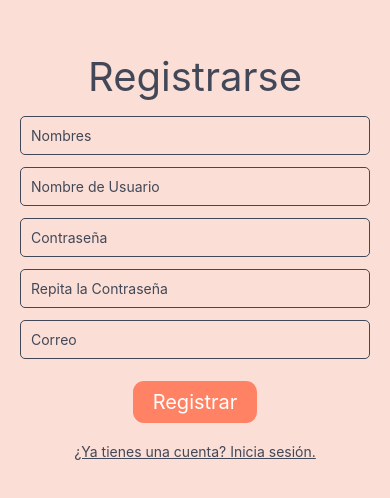
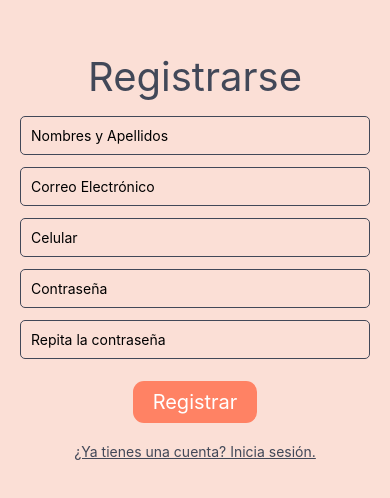
Before and after one commit to gabr13l195/carrito-compras-app, a React Native app: screen /REGISTRO in a window 390 px wide. Shown: the part 166-664 px from the top of the page. Built offline with nearby package versions, Linux system fonts and the light colour scheme.

Commit message:
Validando los usuarios

```diff
--- a/src/navigator/StackNavigator.tsx
+++ b/src/navigator/StackNavigator.tsx
@@ -2,15 +2,37 @@ import { createStackNavigator } from '@react-navigation/stack';
 import { InicioSesion } from '../screens/InicioSesion';
 import { Registrarse } from '../screens/Registrarse';
 import { PRIMARY_COLOR, THIRD_COLOR } from '../commons/Constant';
+import { useState } from 'react';
+
+
+//Arrgelo de usuarios
+export interface User {
+    id: number;
+    email: string;
+    password: string;
+}
 
 const Stack = createStackNavigator();
 
 export const Stacknavigator = () => {
+    //Arreglo de usuarios
+    const users: User[] = [
+        { id: 1, email: 'itsqmet@gmail.com', password: '1234' },
+    ];
+
+    const [listUser, setListUsers] = useState(users);
+
     return (
         <Stack.Navigator
             screenOptions={{ cardStyle: { backgroundColor: THIRD_COLOR } }}>
-            <Stack.Screen  options={{headerShown :false}} name="INICIO DE SESION" component={InicioSesion} />
-            <Stack.Screen options={{headerShown :false}} name="REGISTRO" component={Registrarse} />
+            <Stack.Screen
+                options={{ headerShown: false }}
+                name="INICIO DE SESION"
+                children={(props) => <InicioSesion {...props} user={listUser} />} />
+            <Stack.Screen
+                options={{ headerShown: false }}
+                name="REGISTRO"
+                component={Registrarse} />
         </Stack.Navigator>
     );
 }
--- a/src/screens/InicioSesion.tsx
+++ b/src/screens/InicioSesion.tsx
@@ -7,78 +7,68 @@ import { StatusBar } from 'expo-status-bar';
 import { PRIMARY_COLOR, THIRD_COLOR, SECOND_COLOR } from '../commons/Constant';
 import { InputComponent } from '../components/InputComponent';
 import { ButtonComponent } from '../components/ButtonComponent';
+import { User } from '../navigator/StackNavigator';
 
+interface Props {
+    user: User[];
+}
 
+interface Props extends StackScreenProps<any, any> {}
 
-interface Props extends StackScreenProps<any, any> { };
-
-interface FormLogin{
-    usuario: string;
-    contraseña: string;
-}
-//Arrgelo de usuarios
-interface User{
-    id: number;
+interface FormLogin {
     email: string;
     password: string;
 }
 
-export const InicioSesion = ({ navigation }: Props) => {
-    //Arreglo de usuarios
-    const users: User[] =[
-        {id: 1, email:'wilmer@gmail.com', password:'1234'},
-        {id: 2, email:'gabriel@gmail.com', password:'1234'},
-    ]
+export const InicioSesion = ({ user, navigation }: Props) => {
 
-    //Aqui se toma los valores de input
+    // Aqui se toman los valores de input
     const [formLogin, setFormLogin] = useState<FormLogin>({
-        usuario: '',
-        contraseña: ''
+        email: '',
+        password: ''
     });
-    const handleSetValues=(name:string, value:string)=>{
-        setFormLogin({...formLogin, [name]:value})
-    }
-    const handleSingIn = () =>{
-        if(formLogin.usuario === ''|| formLogin.contraseña === ''){
-            Alert.alert(
-                'Error',
-                'Complete todos los campos'
-            )
+
+    const handleSetValues = (name: string, value: string) => {
+        setFormLogin({ ...formLogin, [name]: value });
+    };
+
+    const handleSingIn = () => {
+        if (!formLogin.email || !formLogin.password) {
+            Alert.alert('Error', 'Complete todos los campos');
             return;
         }
 
-        //Validar que exista usuario
-        if(verifyUser()===null){
-            Alert.alert(
-                'Error',
-                'Usuario y/o Contraseña incorrectas'
-            )
+        // Validar que exista usuario
+        if (verifyUser()) {
+            Alert.alert('Éxito', 'Ingreso exitoso');
+            console.log(formLogin);
+        } else {
+            Alert.alert('Error', 'Usuario y/o Contraseña incorrectas');
         }
-        console.log(formLogin)
-    }
+    };
 
-    //Verificar si usuario esta en el arreglo
-    const verifyUser =()=>{
-        const existUser=users.filter(
-            user=>user.email=== formLogin.usuario &&
-            user.password===formLogin.contraseña)[0];
-        return existUser;
-    }
+    // Verificar si usuario está en el arreglo
+    const verifyUser = () => {
+        return user.some(
+            u => u.email === formLogin.email && u.password === formLogin.password
+        );
+    };
 
-    //Hook useState: Manipular visualizaion contraseña
+    // Hook useState: Manipular visualización contraseña
     const [hiddenPassword, setHiddenPassword] = useState<boolean>(true);
 
     return (
         <View style={styles.container}>
             <StatusBar backgroundColor={THIRD_COLOR} />
-            <TitleComponent title='Iniciar Sesion' />
-            <Text style={styles.text} >
+            <TitleComponent title='Iniciar Sesión' />
+            <Text style={styles.text}>
                 Realiza tus compras de manera segura y confiable
             </Text>
             <InputComponent
                 placeholder='Correo'
                 handleSetValues={handleSetValues}
-                    name='email'/>
+                name='email'
+            />
             <InputComponent
                 placeholder='Contraseña'
                 handleSetValues={handleSetValues}
@@ -87,7 +77,8 @@ export const InicioSesion = ({ navigation }: Props) => {
             />
             <ButtonComponent
                 textButton='Ingresar'
-                onPress={handleSingIn}/>
+                onPress={handleSingIn}
+            />
             <TouchableOpacity
                 onPress={() => navigation.navigate('REGISTRO')}>
                 <Text style={styles.linkText}>
--- a/src/screens/Registrarse.tsx
+++ b/src/screens/Registrarse.tsx
@@ -1,68 +1,100 @@
 import React, { useState } from 'react';
-import { Text, View, TextInput, Button, ScrollView, StatusBar } from 'react-native';
+import { Text, View, TextInput, Button, ScrollView, StatusBar, Alert } from 'react-native';
 import { styles } from '../commons/Styles';
 import { THIRD_COLOR } from '../commons/Constant';
 import { TouchableOpacity } from 'react-native-gesture-handler';
 import { NativeStackScreenProps } from 'react-native-screens/lib/typescript/native-stack/types';
-import { useNavigation } from '@react-navigation/native';
 import { TitleComponent } from '../components/TitleComponent';
+import { InputComponent } from '../components/InputComponent';
 
-interface Props extends NativeStackScreenProps<any, any> { };
+interface Props extends NativeStackScreenProps<any, any> { }
+
+interface FormRegister {
+    name: string;
+    email: string;
+    password: string;
+    confirmPassword: string;
+    celular: string;
+}
 
 export const Registrarse = ({ navigation }: Props) => {
-    const [name, setName] = useState('');
-    const [username, setUsername] = useState('');
-    const [password, setPassword] = useState('');
-    const [confirmPassword, setConfirmPassword] = useState('');
-    const [email, setEmail] = useState('');
+    // Aquí se toman los valores de input
+    const [formRegister, setFormRegister] = useState<FormRegister>({
+        name: '',
+        email: '',
+        password: '',
+        confirmPassword: '',
+        celular: ''
+    });
 
-    const handleRegister = () => {
-        console.log("Registro de nuevo usuario:");
-        console.log("Nombres:", name);
-        console.log("Nombre de Usuario:", username);
-        console.log("Contraseña:", password);
-        console.log("Confirma Contraseña:", confirmPassword);
-        console.log("Correo:", email);
+    const handleSetValues = (name: string, value: string) => {
+        setFormRegister({ ...formRegister, [name]: value });
+    };
+
+    const handleSignUp = () => {
+        const { name, email, password, confirmPassword, celular } = formRegister;
+
+        // Validación de campos vacíos
+        if (!name || !email || !password || !confirmPassword || !celular) {
+            Alert.alert(
+                'Error',
+                'Complete todos los campos'
+            );
+            return;
+        }
+
+        // Verificación de contraseñas iguales
+        if (password !== confirmPassword) {
+            Alert.alert(
+                'Error',
+                'Las contraseñas no coinciden'
+            );
+            return;
+        }
+
+        // Si todo es correcto, se imprime el formulario en la consola
+        console.log(formRegister);
+
+        // Mensaje de registro exitoso
+        Alert.alert(
+            'Éxito',
+            'Registro exitoso'
+        );
+
     };
 
     return (
         <ScrollView contentContainerStyle={styles.container}>
-            <StatusBar backgroundColor={THIRD_COLOR} />
+            <StatusBar />
             <TitleComponent title='Registrarse' />
-            <TextInput
-                style={styles.input}
-                placeholder="Nombres"
-                value={name}
-                onChangeText={setName}
+            <InputComponent
+                placeholder='Nombres y Apellidos'
+                handleSetValues={handleSetValues}
+                name='name'
             />
-            <TextInput
-                style={styles.input}
-                placeholder="Nombre de Usuario"
-                value={username}
-                onChangeText={setUsername}
+            <InputComponent
+                placeholder='Correo Electrónico'
+                handleSetValues={handleSetValues}
+                name='email'
             />
-            <TextInput
-                style={styles.input}
-                placeholder="Contraseña"
-                value={password}
-                onChangeText={setPassword}
-                secureTextEntry={true}
+            <InputComponent
+                placeholder='Celular'
+                handleSetValues={handleSetValues}
+                name='celular'
             />
-            <TextInput
-                style={styles.input}
-                placeholder="Repita la Contraseña"
-                value={confirmPassword}
-                onChangeText={setConfirmPassword}
-                secureTextEntry={true}
+            <InputComponent
+                placeholder='Contraseña'
+                handleSetValues={handleSetValues}
+                name='password'
+                isPassword={true}
             />
-            <TextInput
-                style={styles.input}
-                placeholder="Correo"
-                value={email}
-                onChangeText={setEmail}
-                keyboardType="email-address"
+            <InputComponent
+                placeholder='Repita la contraseña'
+                handleSetValues={handleSetValues}
+                name='confirmPassword' // Cambié el name a 'confirmPassword' para manejar correctamente la confirmación de contraseña
+                isPassword={true}
             />
-            <TouchableOpacity onPress={handleRegister}>
+            <TouchableOpacity onPress={handleSignUp}>
                 <Text style={styles.button}>Registrar</Text>
             </TouchableOpacity>
             <TouchableOpacity onPress={() => navigation.navigate('INICIO DE SESION')}>
```
Lines whose indentation alone changed are shown as unchanged.
